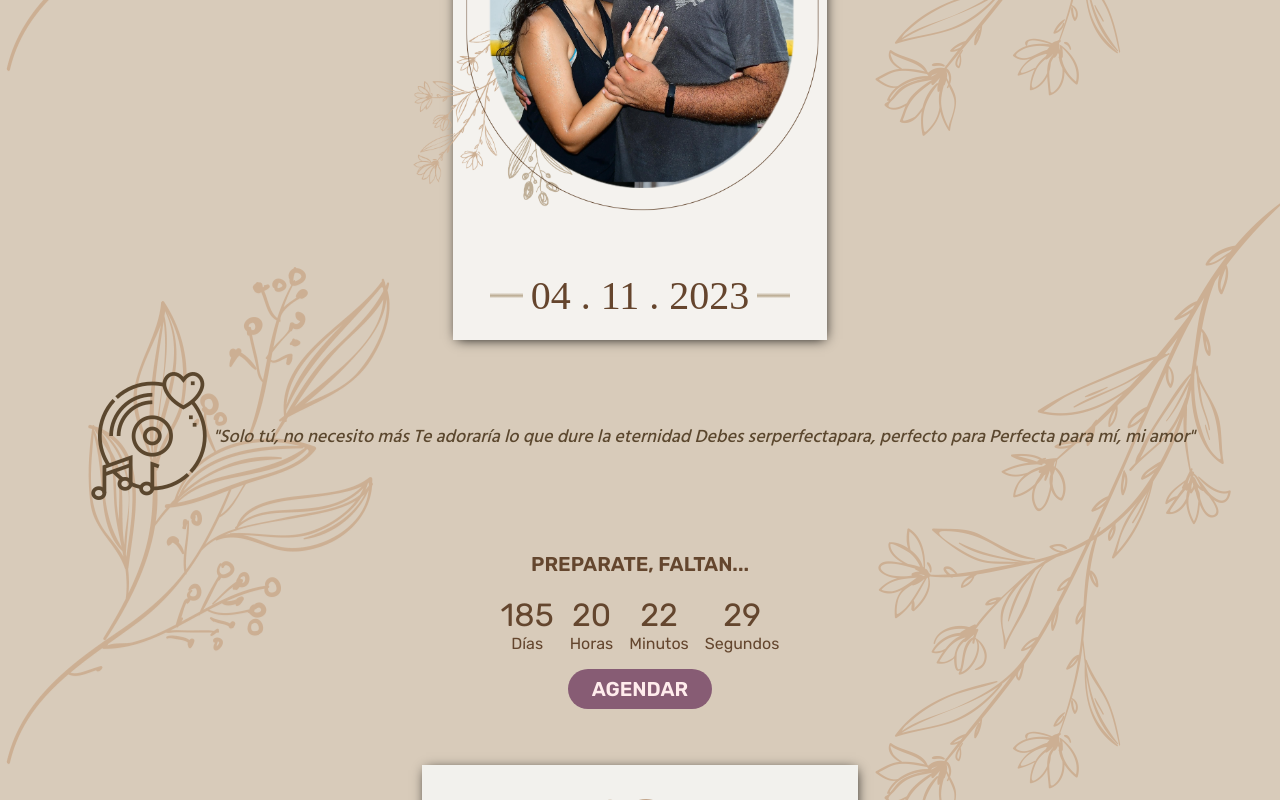
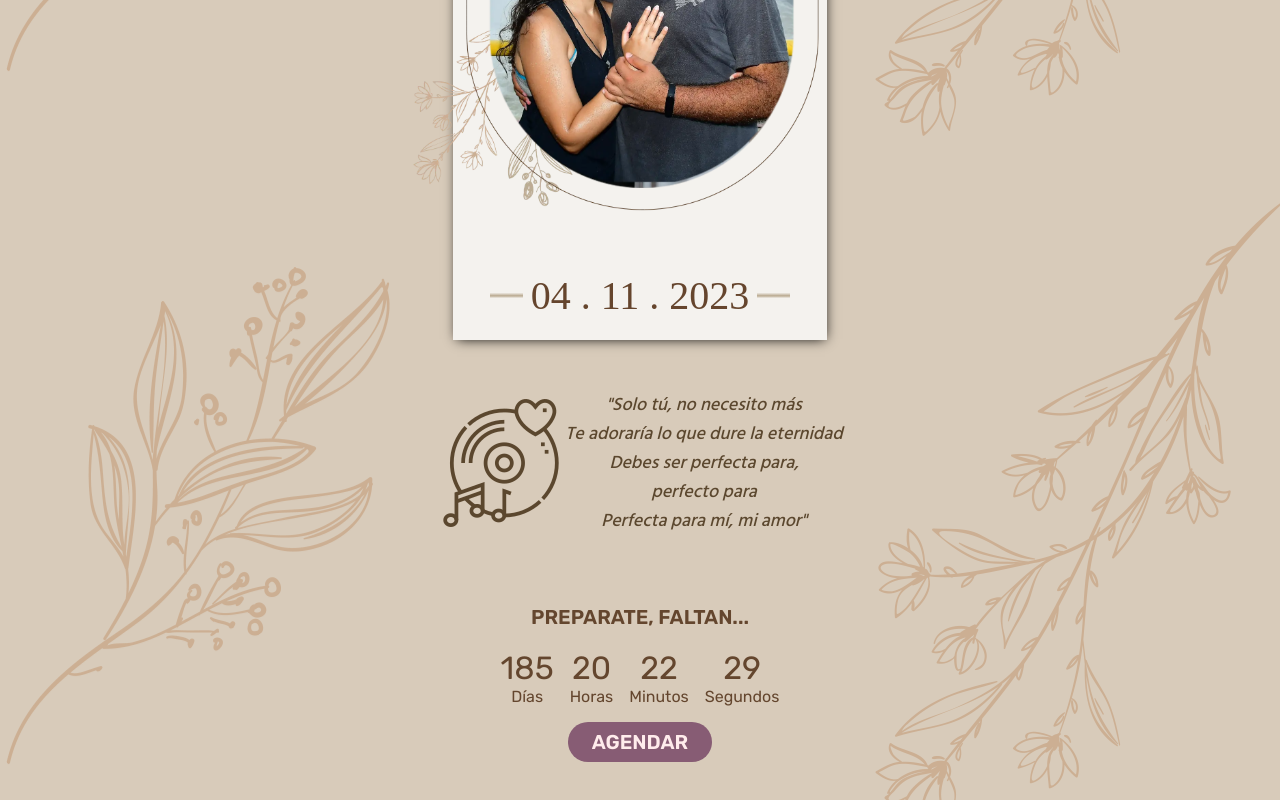
Before and after one commit to MatiasBarrionuevo/wedding-cards, a React (Vite) app: page / in a window 1280 px wide. Shown: the part 526-1326 px from the top of the page. Built offline with nearby package versions, Linux system fonts and the light colour scheme; a web font is replaced by a local one.

Commit message:
fix on lirics and resize the portrait photo

```diff
--- a/src/components/portrait/portrait.tsx
+++ b/src/components/portrait/portrait.tsx
@@ -1,6 +1,6 @@
 import classNames from 'classnames';
 import styles from './portrait.module.scss';
-import UsPhoto from '../../assets/nosotros.png';
+import UsPhoto from '../../assets/nosotros.webp';
 
 export interface PortraitProps {
     className?: string;
--- a/src/components/song-lirics/song-lirics.tsx
+++ b/src/components/song-lirics/song-lirics.tsx
@@ -11,8 +11,11 @@ export const SongLirics = ({ className }: SongLiricsProps) => {
         <div className={classNames(styles.root, className)}>
             <img src={DiscImage} />
             <p className={styles.liricsContainer}>
-                &quot;Solo tú, no necesito más Te adoraría lo que dure la eternidad Debes
-                serperfectapara, perfecto para Perfecta para mí, mi amor&quot;
+                &quot;Solo tú, no necesito más<br/>
+                Te adoraría lo que dure la eternidad<br/>
+                Debes ser perfecta para,<br/>
+                perfecto para<br/>
+                Perfecta para mí, mi amor&quot;<br/>
             </p>
         </div>
     );
```
Also changed, not shown: src/assets/nosotros.png (deleted), src/assets/nosotros.webp (added).
